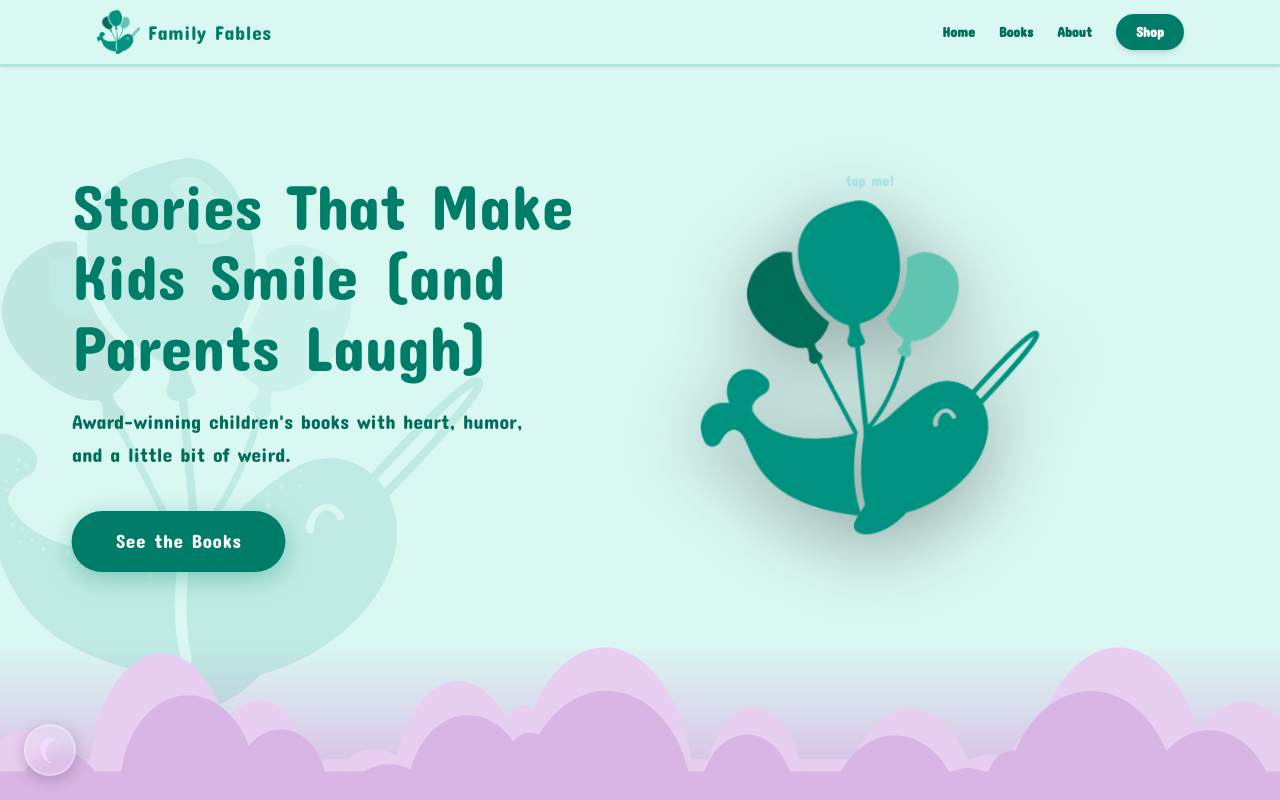
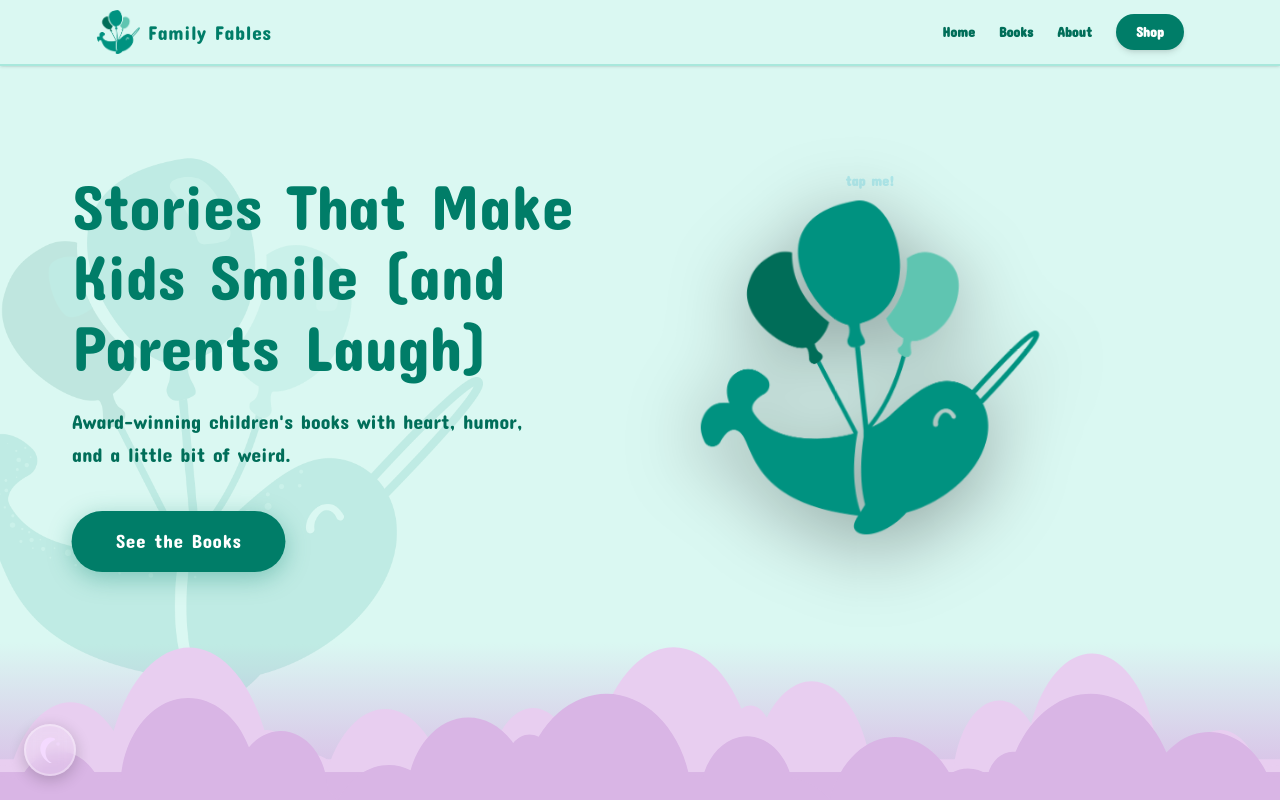
Before and after one commit to zpphillips-star/familyfables, a Next.js app: page / in a window 1280 px wide. Shown: the top 800 px of the page. Built offline with nearby package versions, Linux system fonts and the light colour scheme.

Commit message:
fix: mirror back cloud layer so bumps are in unique positions

```diff
--- a/app/page.tsx
+++ b/app/page.tsx
@@ -8,48 +8,38 @@ import TiltNarwhal from '@/components/TiltNarwhal';
 import NewsletterSection from '@/components/NewsletterSection';
 
 // ── Section Clouds ─────────────────────────────────────────────────────────
-// Two-layer cloud divider. Front layer = main fill color. Back layer = backFill,
-// slightly offset to peek out between the front bumps — gives 3-D depth.
-// fill = color of the NEXT section. backFill = depth/shadow layer color.
+// Two-layer cloud divider. Front layer uses the real Divi cloud path.
+// Back layer uses a MIRRORED + taller version of the path so bumps land in
+// completely different horizontal positions — looks like a distinct cloud row.
 function SectionClouds({ fill, backFill }: { fill: string; backFill?: string }) {
-  // Main Divi cloud path (viewBox 0 0 1280 86, peaks near y=0, base at y≈66)
+  // Divi cloud path — viewBox 0 0 1280 86, base at y≈66
   const cloud = "M1280 66.1c-3.8 0-7.6.3-11.4.8-18.3-32.6-59.6-44.2-92.2-25.9-3.5 2-6.9 4.3-10 6.9-22.7-41.7-74.9-57.2-116.6-34.5-14.2 7.7-25.9 19.3-33.8 33.3-.2.3-.3.6-.5.8-12.2-1.4-23.7 5.9-27.7 17.5-11.9-6.1-25.9-6.3-37.9-.6-21.7-30.4-64-37.5-94.4-15.7-12.1 8.6-21 21-25.4 35.2-10.8-9.3-24.3-15-38.5-16.2-8.1-24.6-34.6-38-59.2-29.9-14.3 4.7-25.5 16-30 30.3-4.3-1.9-8.9-3.2-13.6-3.8-13.6-45.5-61.5-71.4-107-57.8a86.38 86.38 0 0 0-43.2 29.4c-8.7-3.6-18.7-1.8-25.4 4.8-23.1-24.8-61.9-26.2-86.7-3.1-7.1 6.6-12.5 14.8-15.9 24-26.7-10.1-56.9-.4-72.8 23.3-2.6-2.7-5.6-5.1-8.9-6.9-.4-.2-.8-.4-1.2-.7-.6-25.9-22-46.4-47.9-45.8-11.5.3-22.5 4.7-30.9 12.5-16.5-33.5-57.1-47.3-90.6-30.8-21.9 11-36.3 32.7-37.6 57.1-7-2.3-14.5-2.8-21.8-1.6C84.8 47 55.7 40.7 34 54.8c-5.6 3.6-10.3 8.4-13.9 14-6.6-1.7-13.3-2.6-20.1-2.6-.1 0 0 19.8 0 19.8h1280V66.1z";
   const height = backFill ? 160 : 110;
+  const frontH = backFill ? height * 0.70 : height;
   return (
-    // Wrapper so both SVG layers stack at bottom of section
     <div style={{ position: 'absolute', bottom: 0, left: 0, width: '100%', height: `${height}px`, pointerEvents: 'none', zIndex: 2 }}>
-      {/* BACK layer — offset upward + slightly horizontally, peeking behind front bumps */}
+      {/* BACK layer — horizontally mirrored (scale(-1,1)) so bumps land in totally
+          different positions from the front layer. Also taller so they peek above. */}
       {backFill && (
         <svg
           viewBox="0 0 1280 86"
           preserveAspectRatio="none"
           xmlns="http://www.w3.org/2000/svg"
-          style={{
-            position: 'absolute',
-            bottom: 0,
-            left: '-3%',
-            width: '106%',
-            height: `${height}px`,
-            display: 'block',
-          }}
+          style={{ position: 'absolute', bottom: 0, left: 0, width: '100%', height: `${height}px`, display: 'block' }}
         >
           <rect x="0" y="63" width="1280" height="23" fill={backFill} />
-          <path d={cloud} fill={backFill} />
+          {/* Mirror the path horizontally inside the viewBox */}
+          <g transform="scale(-1,1) translate(-1280,0)">
+            <path d={cloud} fill={backFill} />
+          </g>
         </svg>
       )}
-      {/* FRONT layer — main cloud, sits in front */}
+      {/* FRONT layer — normal cloud, shorter so back bumps peek above it */}
       <svg
         viewBox="0 0 1280 86"
         preserveAspectRatio="none"
         xmlns="http://www.w3.org/2000/svg"
-        style={{
-          position: 'absolute',
-          bottom: 0,
-          left: 0,
-          width: '100%',
-          height: `${height * 0.72}px`,
-          display: 'block',
-        }}
+        style={{ position: 'absolute', bottom: 0, left: 0, width: '100%', height: `${frontH}px`, display: 'block' }}
       >
         <rect x="0" y="63" width="1280" height="23" fill={fill} />
         <path d={cloud} fill={fill} />
```
